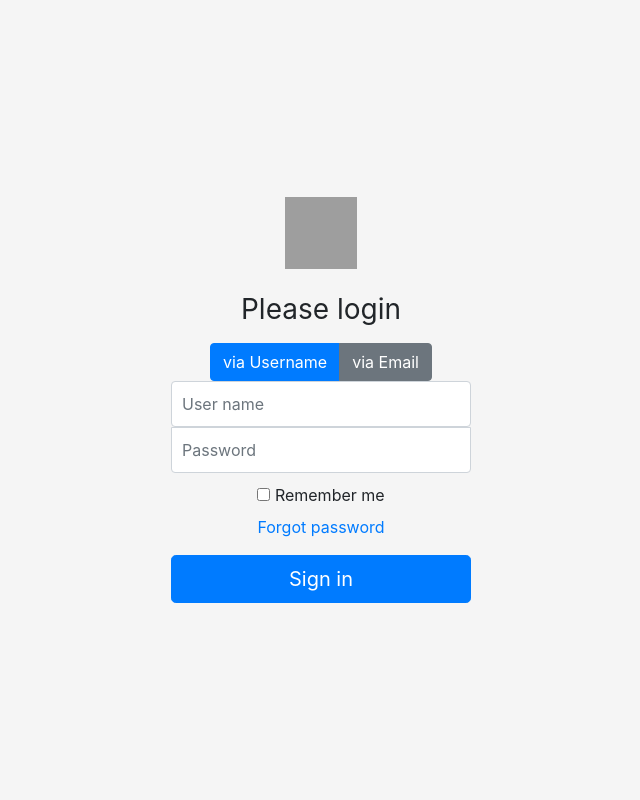
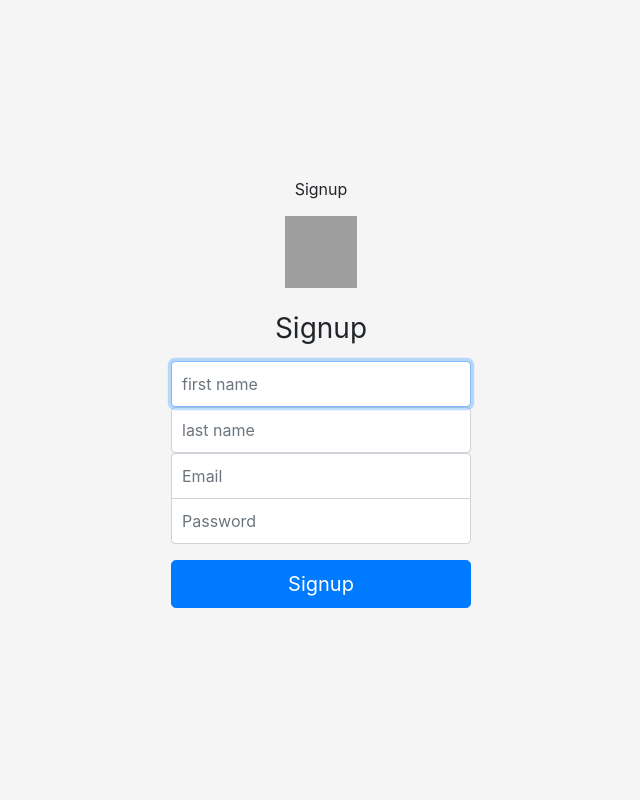
Before and after one commit to behzadamini/django_blog, a Django app: page /accounts/signup in a window 1280 px wide. Shown: the whole page, without its empty margins (319-959 px from the left). Run offline with Django 3.2, Linux system fonts and the light colour scheme; some libraries are stand-ins or nearby versions; grey boxes are pictures that could not be loaded.

Commit message:
Create signup form

```diff
--- a/blog_project/accounts/templates/accounts/base.html
+++ b/blog_project/accounts/templates/accounts/base.html
@@ -9,7 +9,7 @@
     <meta name="author" content="">
     <link rel="icon" href="/docs/4.0/assets/img/favicons/favicon.ico">
 
-    <title>Login</title>
+    <title> {% block title %}{% endblock %} </title>
 
     <link rel="canonical" href="https://getbootstrap.com/docs/4.0/examples/sign-in/">
 
--- a/blog_project/accounts/templates/accounts/forgot.html
+++ b/blog_project/accounts/templates/accounts/forgot.html
@@ -1,4 +1,6 @@
 {% load static %}
+
+{% block title %}Forgot Password{% endblock %}
 
 <!doctype html>
 <html lang="en">
--- a/blog_project/accounts/templates/accounts/password_reset_complete.html
+++ b/blog_project/accounts/templates/accounts/password_reset_complete.html
@@ -2,6 +2,8 @@
 {% extends 'accounts/base.html' %}
 
 {% load static %}
+
+{% block title %}Forgot Password{% endblock %}
 
 {% block content %}
 
--- a/blog_project/accounts/templates/accounts/password_reset_confirm.html
+++ b/blog_project/accounts/templates/accounts/password_reset_confirm.html
@@ -3,6 +3,8 @@
 {% load static %}
 
 {% block content %}
+
+{% block title %}Forgot Password{% endblock %}
 
 <h1 class="h3 mb-3 font-weight-normal">Change password</h1>
 
--- a/blog_project/accounts/templates/accounts/password_reset_done.html
+++ b/blog_project/accounts/templates/accounts/password_reset_done.html
@@ -1,6 +1,9 @@
 {% extends 'accounts/base.html' %}
 
 {% load static %}
+
+
+{% block title %}Forgot Password{% endblock %}
 
 {% block content %}
 
--- a/blog_project/accounts/templates/accounts/password_reset_email.html
+++ b/blog_project/accounts/templates/accounts/password_reset_email.html
@@ -2,6 +2,9 @@
 {% extends 'accounts/base.html' %}
 
 {% load static %}
+
+
+{% block title %}Forgot Password{% endblock %}
 
 {% block content %}
 
--- a/blog_project/accounts/templates/accounts/password_reset_form.html
+++ b/blog_project/accounts/templates/accounts/password_reset_form.html
@@ -1,6 +1,9 @@
 {% extends 'accounts/base.html' %}
 
 {% load static %}
+
+
+{% block title %}Forgot Password{% endblock %}
 
 {% block content %}
 
--- a/blog_project/accounts/templates/accounts/signin.html
+++ b/blog_project/accounts/templates/accounts/signin.html
@@ -3,6 +3,8 @@
 {% load static %}
 
 {% block content %}
+
+{% block title %}Signin{% endblock %}
 
     {% if not request.user.is_authenticated %}
 
--- /dev/null
+++ b/blog_project/accounts/templates/accounts/signup.html
@@ -0,0 +1,30 @@
+{% extends 'accounts/base.html' %}
+
+{% load static %}
+
+{% block content %}
+
+{% block title %}Signup{% endblock %}
+
+    <form class="form-signin" method="post" action="{% url 'accounts:login' %}">
+
+    {%  csrf_token %}
+
+      <img class="mb-4" src="https://getbootstrap.com/docs/4.0/assets/brand/bootstrap-solid.svg" alt="" width="72" height="72">
+      <h1 class="h3 mb-3 font-weight-normal">Signup</h1>
+
+      <input type="text" name="first_name" class="form-control" placeholder="first name" required autofocus>
+      <input type="text" name="last_name" class="form-control" placeholder="last name" required autofocus>
+      <input type="Email" name="email" class="form-control" placeholder="Email" required autofocus>
+      <input type="password" name="password" class="form-control" placeholder="Password" required>
+      <div class="checkbox mb-3">
+
+
+      </div>
+      <button class="btn btn-lg btn-primary btn-block" type="submit">Signup</button>
+    </form>
+
+
+    <script src="{% static 'app_blog/js/vendor/jquery-2.2.4.min.js' %}"></script>
+
+{% endblock %}
--- a/blog_project/accounts/views.py
+++ b/blog_project/accounts/views.py
@@ -1,5 +1,5 @@
 from django.shortcuts import render, redirect
-from django.contrib.auth import authenticate, login, logout
+from django.contrib.auth import authenticate, login, logout, models
 
 def login_view(request):
 
@@ -26,7 +26,17 @@ def logout_view(request):
 
 
 def signup_view(request):
-    return render(request, 'accounts/signin.html')
+
+    if request.method == "POST":
+        user = models.User.objects.create_user(
+            username=request.POST["email"],
+            password=request.POST["password"],
+            email=request.POST["email"],
+            first_name=request.POST["first_name"],
+            last_name=request.POST["last_name"],
+        )
+        user.save()
+    return render(request, 'accounts/signup.html')
 
 def forgot_view(request):
     if request.user.is_authenticated:
```
Also changed, not shown: blog_project/accounts/templates/accounts/password_reset_subject.txt (deleted, +0 -11 lines).
